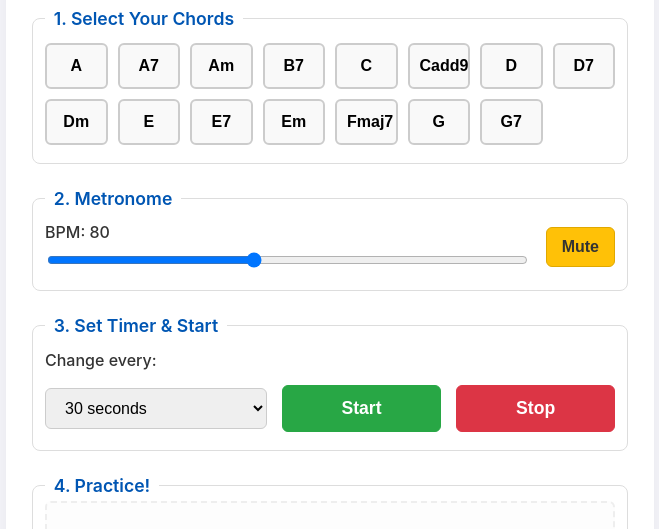
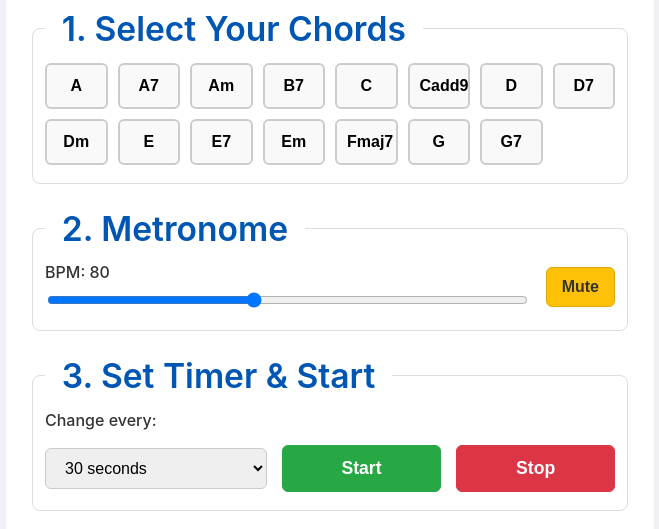
Before and after one commit to bfugitt/guitar-helper, a plain HTML site: page index.html in a window 1280 px wide. Shown: the part 87-616 px from the top of the page, without its empty margins (310-969 px from the left). Drawn offline with Linux system fonts and the light colour scheme.

Commit message:
Update style.css

```diff
--- a/style.css
+++ b/style.css
@@ -36,7 +36,7 @@ legend {
     font-weight: 600;
     color: #0056b3;
     padding: 0 0.5em;
-    font-size: 1.1rem; /* Slightly larger */
+    font-size: 2.1rem; /* Slightly larger.  was 1.1 */
 }
 
 /* Chord Selection Grid */
```
